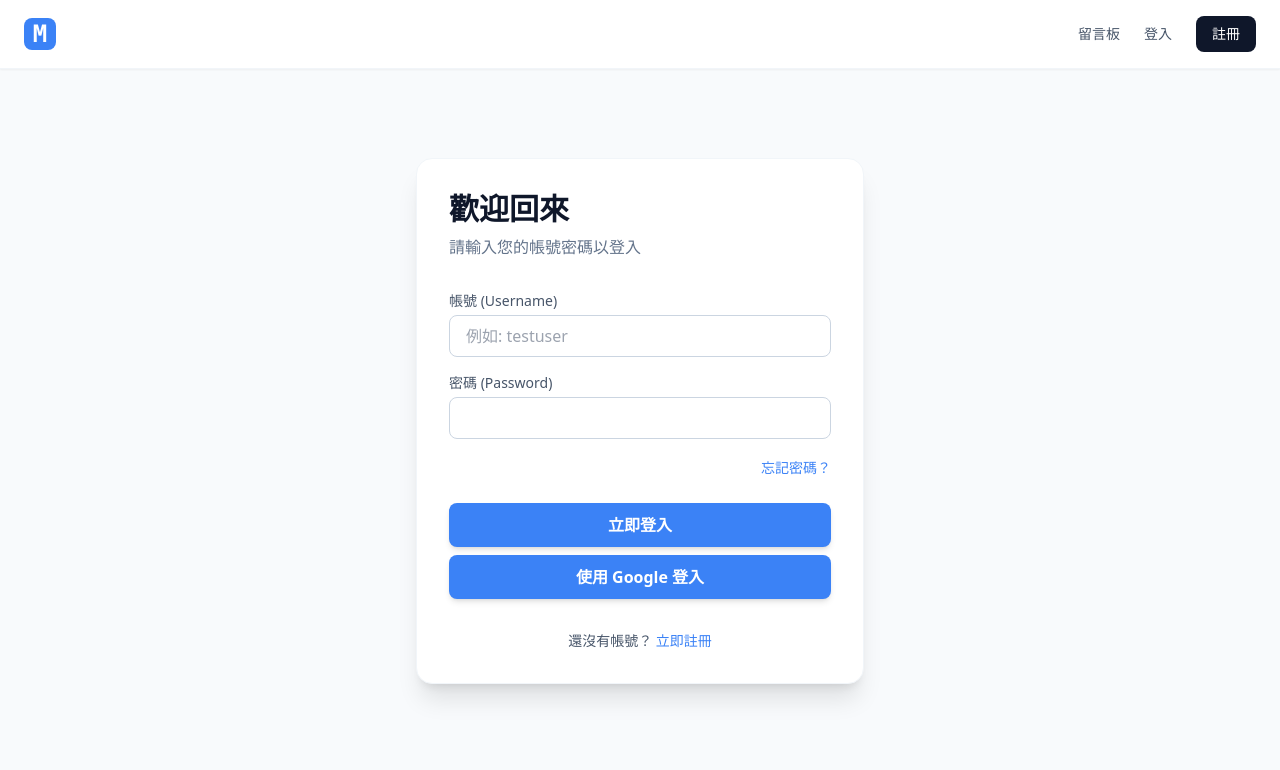
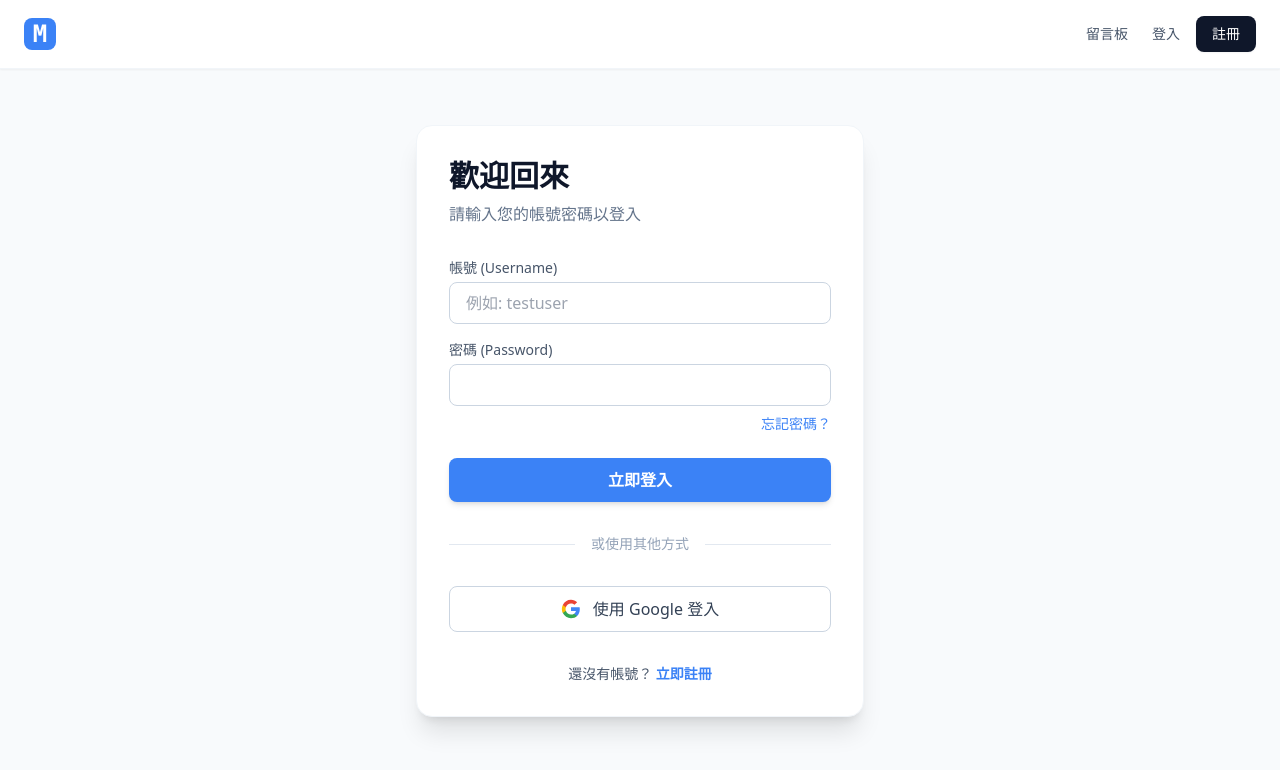
Before and after one commit to s703702002/full-stack-app, a React app in the folder frontend/: page /login in a window 1280 px wide. Shown: the top 770 px of the page. Built offline with nearby package versions, Linux system fonts and the light colour scheme; no server answers; the HTML template or start-up script is replaced by a standard one.

Commit message:
modify styles

```diff
--- a/frontend/src/components/Navbar.jsx
+++ b/frontend/src/components/Navbar.jsx
@@ -1,16 +1,29 @@
 import { Link } from 'react-router-dom';
 import { useAuth } from '../context/useAuth';
 import Avatar from './Avatar';
+import useApiAction from '../hooks/useApiAction';
+import { privateApi } from '../api';
 
 export default function Navbar() {
   const { user } = useAuth();
+  const { execute: logoutApi } = useApiAction(() =>
+    privateApi.post('/api/auth/logout'),
+  );
 
   const canManageUsers =
     user?.roleName === 'superadmin' || user?.roleName === 'admin';
 
+  const handleApiLogout = async () => {
+    const { success } = await logoutApi();
+    if (success) {
+      globalThis.location.href = '/login';
+    }
+  };
+
   return (
     <nav className="bg-white border-b border-slate-100 shadow-sm sticky top-0 z-50">
       <div className="max-w-7xl mx-auto px-6 py-4 flex items-center justify-between">
+        {/* 左側 Logo */}
         <Link
           to="/"
           className="text-2xl font-bold text-slate-950 flex items-center gap-2"
@@ -19,41 +32,61 @@ export default function Navbar() {
             M
           </span>
         </Link>
+
+        {/* 右側選單 */}
         <div className="flex items-center gap-6 text-sm font-medium text-slate-600">
+          {/* 一般全域連結 */}
           <Link to="/message-board" className="hover:text-primary transition">
             留言板
           </Link>
-          {canManageUsers ? (
+
+          {canManageUsers && (
             <Link
               to="/admin/users"
-              className="text-slate-600 hover:text-purple-600 font-medium"
+              className="text-slate-600 hover:text-purple-600 transition"
             >
               權限管理
             </Link>
-          ) : null}
+          )}
+
+          {/* 狀態分隔線 (選用：讓選單跟使用者區塊稍微隔開) */}
+          {user && <div className="h-4 w-px bg-slate-200 mx-2"></div>}
+
+          {/* 使用者專屬區塊 */}
           {user ? (
-            <>
+            <div className="flex items-center gap-4">
               <Link to="/profile" className="hover:text-primary transition">
-                個人主頁
+                個人設定
               </Link>
-              <Avatar
-                name={user.name}
-                avatarUrl={user.avatarUrl}
-                className="w-10 h-10 text-lg"
-              />
-            </>
+
+              <button
+                onClick={handleApiLogout}
+                className="text-slate-500 hover:text-red-600 transition"
+              >
+                登出
+              </button>
+
+              {/* 🚀 把大頭貼變成前往 Profile 的捷徑，這非常符合現代 UX 直覺 */}
+              <Link to="/profile" className="block" title="前往個人主頁">
+                <Avatar
+                  name={user.name}
+                  avatarUrl={user.avatarUrl}
+                  className="w-10 h-10 text-lg ring-2 ring-transparent hover:ring-primary/50 transition-all cursor-pointer"
+                />
+              </Link>
+            </div>
           ) : (
-            <>
+            <div className="flex items-center gap-4">
               <Link to="/login" className="hover:text-primary transition">
                 登入
               </Link>
               <Link
                 to="/register"
-                className="bg-slate-900 text-white px-4 py-2 rounded-lg hover:bg-slate-800 transition"
+                className="bg-slate-900 text-white px-4 py-2 rounded-lg hover:bg-slate-800 transition shadow-sm"
               >
                 註冊
               </Link>
-            </>
+            </div>
           )}
         </div>
       </div>
--- a/frontend/src/pages/AdminUserPage.jsx
+++ b/frontend/src/pages/AdminUserPage.jsx
@@ -30,7 +30,7 @@ export default function AdminUserPage() {
       <div className="text-center mt-20 text-red-500 font-bold">{message}</div>
     );
 
-  const users = data?.users ?? [];
+  const users = data?.data?.users ?? [];
 
   return (
     <div className="max-w-5xl mx-auto mt-10 p-4">
--- a/frontend/src/pages/LoginPage.jsx
+++ b/frontend/src/pages/LoginPage.jsx
@@ -30,17 +30,18 @@ export default function LoginPage() {
   };
 
   const handleGoogleLogin = () => {
-    // 直接改變瀏覽器網址，跳轉到後端的觸發點
     globalThis.location.href = 'http://localhost:3000/api/auth/google';
   };
 
   return (
-    <div className="min-h-[80vh] flex items-center justify-center">
+    <div className="min-h-[80vh] flex items-center justify-center px-4">
       <div className="bg-white p-8 rounded-2xl shadow-xl w-full max-w-md border border-slate-100">
         <h2 className="text-3xl font-bold text-slate-900 mb-2">歡迎回來</h2>
         <p className="text-slate-500 mb-8">請輸入您的帳號密碼以登入</p>
 
+        {/* --- 1. 一般帳密登入區塊 --- */}
         <form onSubmit={handleSubmit}>
+          <div className="space-y-4">
             <InputField
               label="帳號 (Username)"
               type="text"
@@ -60,26 +61,68 @@ export default function LoginPage() {
               }
               required
             />
-          <div className="text-right mb-6">
+          </div>
+
+          <div className="flex justify-end mt-2 mb-6">
             <Link
               to="/forgot-password"
-              className="text-sm text-primary hover:underline"
+              className="text-sm text-primary hover:underline font-medium"
             >
               忘記密碼？
             </Link>
           </div>
-          <Button loading={loading}>立即登入</Button>
+
+          {/* 確保你的 Button 元件有加上 w-full 撐滿寬度 */}
+          <Button loading={loading} className="w-full py-2.5">
+            立即登入
+          </Button>
         </form>
 
-        <div className="my-2">
-          <Button onClick={handleGoogleLogin}>使用 Google 登入</Button>
+        {/* --- 2. 帶有文字的優雅分隔線 --- */}
+        <div className="relative my-8">
+          <div className="absolute inset-0 flex items-center">
+            <div className="w-full border-t border-slate-200"></div>
           </div>
+          <div className="relative flex justify-center text-sm">
+            <span className="px-4 bg-white text-slate-400 font-medium">
+              或使用其他方式
+            </span>
+          </div>
+        </div>
+
+        {/* --- 3. Google 專屬登入按鈕 --- */}
+        <button
+          type="button"
+          onClick={handleGoogleLogin}
+          className="w-full flex items-center justify-center gap-3 bg-white border border-slate-300 text-slate-700 font-medium py-2.5 px-4 rounded-lg hover:bg-slate-50 transition-colors focus:ring-2 focus:ring-slate-200 focus:outline-none"
+        >
+          {/* Google 原廠配色 SVG Icon */}
+          <svg className="w-5 h-5" viewBox="0 0 24 24">
+            <path
+              d="M22.56 12.25c0-.78-.07-1.53-.2-2.25H12v4.26h5.92c-.26 1.37-1.04 2.53-2.21 3.31v2.77h3.57c2.08-1.92 3.28-4.74 3.28-8.09z"
+              fill="#4285F4"
+            />
+            <path
+              d="M12 23c2.97 0 5.46-.98 7.28-2.66l-3.57-2.77c-.98.66-2.23 1.06-3.71 1.06-2.86 0-5.29-1.93-6.16-4.53H2.18v2.84C3.99 20.53 7.7 23 12 23z"
+              fill="#34A853"
+            />
+            <path
+              d="M5.84 14.09c-.22-.66-.35-1.36-.35-2.09s.13-1.43.35-2.09V7.07H2.18C1.43 8.55 1 10.22 1 12s.43 3.45 1.18 4.93l2.85-2.22.81-.62z"
+              fill="#FBBC05"
+            />
+            <path
+              d="M12 5.38c1.62 0 3.06.56 4.21 1.64l3.15-3.15C17.45 2.09 14.97 1 12 1 7.7 1 3.99 3.47 2.18 7.07l3.66 2.84c.87-2.6 3.3-4.53 6.16-4.53z"
+              fill="#EA4335"
+            />
+          </svg>
+          使用 Google 登入
+        </button>
 
         <p className="text-center text-slate-600 mt-8 text-sm">
           還沒有帳號？{' '}
           <Link
             to="/register"
-            className="text-primary font-medium hover:underline"
+            className="text-primary font-bold hover:underline"
           >
             立即註冊
           </Link>
--- a/frontend/src/pages/Setup2FAPage.jsx
+++ b/frontend/src/pages/Setup2FAPage.jsx
@@ -49,7 +49,7 @@ export default function Setup2FAPage() {
               請使用 Google Authenticator 掃描下方條碼
             </p>
             <img
-              src={data.qrCodeImage}
+              src={data.data.qrCodeImage}
               alt="2FA QR Code"
               className="mx-auto w-48 h-48 border-4 border-white shadow-sm rounded-lg"
             />
@@ -57,7 +57,7 @@ export default function Setup2FAPage() {
               無法掃描？請手動輸入金鑰：
               <br />
               <span className="font-mono text-slate-600 font-bold">
-                {data.secret}
+                {data.data.secret}
               </span>
             </p>
           </div>
```
Also changed, not shown: frontend/src/pages/ProfilePage.jsx (+66 -59 lines). Lines whose indentation alone changed are shown as unchanged.
